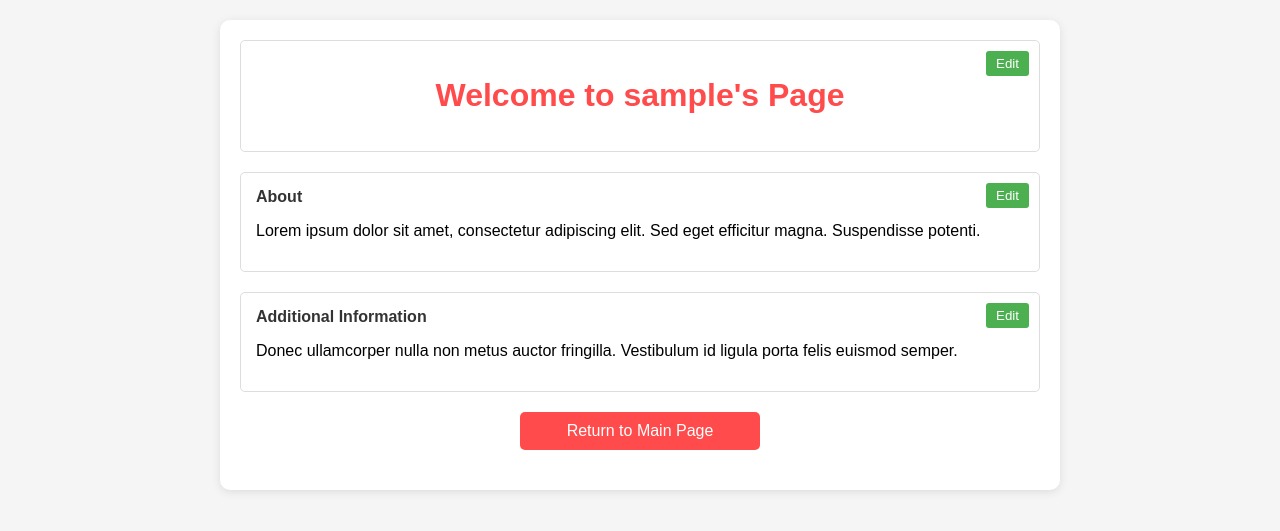
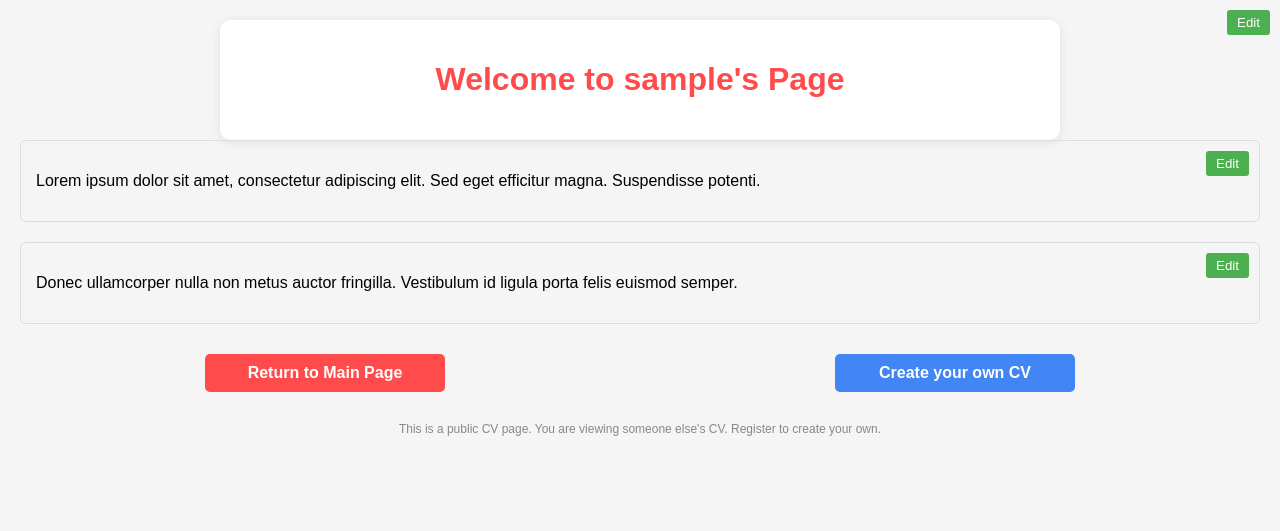
Before and after one commit to AlexisGabrysch/challenge-sise, a FastAPI app: a page that uses server/templates/user_template.html in a window 1280 px wide. Shown: the top 531 px of the page. Run offline with FastAPI, Linux system fonts and the light colour scheme; data that the repository does not hold is empty.

Commit message:
rentrons chez nous

```diff
--- a/server/api.py
+++ b/server/api.py
@@ -55,6 +55,9 @@ DB_CONFIG = {
 
 # URLs for redirects
 SERVER_URL = os.getenv("SERVER_URL", "https://challenge-sise-production-0bc4.up.railway.app")
+# Ajoutez cette ligne après la définition de SERVER_URL
+CLIENT_URL = os.getenv("CLIENT_URL", "https://beneficial-liberation-production.up.railway.app")
+logger.debug(f"CLIENT_URL: {CLIENT_URL}")
 
 logger.debug(f"SERVER_URL: {SERVER_URL}")
 
@@ -445,7 +448,7 @@ async def user_page(request: Request, name: str):
                 "header": header_content,
                 "section1": section1_content,
                 "section2": section2_content,
-                "client_url": SERVER_URL,
+                "client_url": CLIENT_URL,  # Utilisez CLIENT_URL au lieu de SERVER_URL ici
                 "is_owner": is_owner,
                 "logged_in": session_token is not None
             }
--- a/server/templates/user_template.html
+++ b/server/templates/user_template.html
@@ -44,6 +44,9 @@
             border-radius: 3px;
             cursor: pointer;
         }
+        .edit-btn.hidden {
+            display: none;
+        }
         .edit-form {
             display: none;
             margin-top: 10px;
@@ -76,24 +79,52 @@
             border-radius: 3px;
             cursor: pointer;
         }
-        .back-button {
-            display: block;
+        .button {
+            display: inline-block;
             width: 200px;
-            margin: 20px auto;
+            margin: 10px auto;
             padding: 10px 20px;
-            background-color: #FF4B4B;
-            color: white;
             border: none;
             border-radius: 5px;
             cursor: pointer;
             text-decoration: none;
             text-align: center;
+            font-weight: bold;
+        }
+        .back-button {
+            background-color: #FF4B4B;
+            color: white;
+        }
+        .edit-online-button {
+            background-color: #4285F4;
+            color: white;
+        }
+        .button-container {
+            display: flex;
+            justify-content: center;
+            gap: 20px;
+            margin-top: 20px;
+        }
+        .status-badge {
+            position: absolute;
+            top: 10px;
+            left: 10px;
+            font-size: 12px;
+            padding: 3px 8px;
+            border-radius: 10px;
+            color: white;
+        }
+        .public-badge {
+            background-color: #4CAF50;
+        }
+        .viewing-badge {
+            background-color: #FF4B4B;
         }
     </style>
 </head>
 <body>
     <div class="container">
-        <div class="section" id="header-section">
+            <button class="edit-btn {% if not is_owner %}hidden{% endif %}" onclick="toggleEdit('header')">Edit</button>
             <h1>{{ header }}</h1>
             <button class="edit-btn" onclick="toggleEdit('header')">Edit</button>
             <div class="edit-form" id="header-form">
@@ -110,7 +141,7 @@
         </div>
 
         <div class="section">
-            <div class="section-header">About</div>
+            <button class="edit-btn {% if not is_owner %}hidden{% endif %}" onclick="toggleEdit('section1')">Edit</button>
             <p id="section1-content">{{ section1 }}</p>
             <button class="edit-btn" onclick="toggleEdit('section1')">Edit</button>
             <div class="edit-form" id="section1-form">
@@ -127,7 +158,7 @@
         </div>
 
         <div class="section">
-            <div class="section-header">Additional Information</div>
+            <button class="edit-btn {% if not is_owner %}hidden{% endif %}" onclick="toggleEdit('section2')">Edit</button>
             <p id="section2-content">{{ section2 }}</p>
             <button class="edit-btn" onclick="toggleEdit('section2')">Edit</button>
             <div class="edit-form" id="section2-form">
@@ -143,7 +174,27 @@
             </div>
         </div>
 
-        <a href="{{ client_url }}" class="back-button">Return to Main Page</a>
+        <div class="button-container">
+            <!-- Ajouter un lien vers la page de gestion Streamlit -->
+            <a href="{{ client_url }}" class="button back-button">Return to Main Page</a>
+
+            {% if not is_owner %}
+            <!-- Pour les visiteurs, montrer un lien pour créer leur propre CV -->
+            <a href="{{ client_url }}/register" class="button edit-online-button">Create your own CV</a>
+            {% else %}
+            <!-- Pour les propriétaires, montrer un lien pour éditer sur Streamlit -->
+            <a href="{{ client_url }}" class="button edit-online-button">Edit in Streamlit App</a>
+            {% endif %}
+        </div>
+
+        <p style="text-align: center; margin-top: 20px; font-size: 12px; color: #888;">
+            This is a public CV page.
+            {% if is_owner %}
+            As the owner, you can edit this content directly or use the Streamlit app for a better editing experience.
+            {% else %}
+            You are viewing someone else's CV. Register to create your own.
+            {% endif %}
+        </p>
     </div>
 
     <script>
```
Also changed, not shown: client/app.py (+26 -0 lines).
